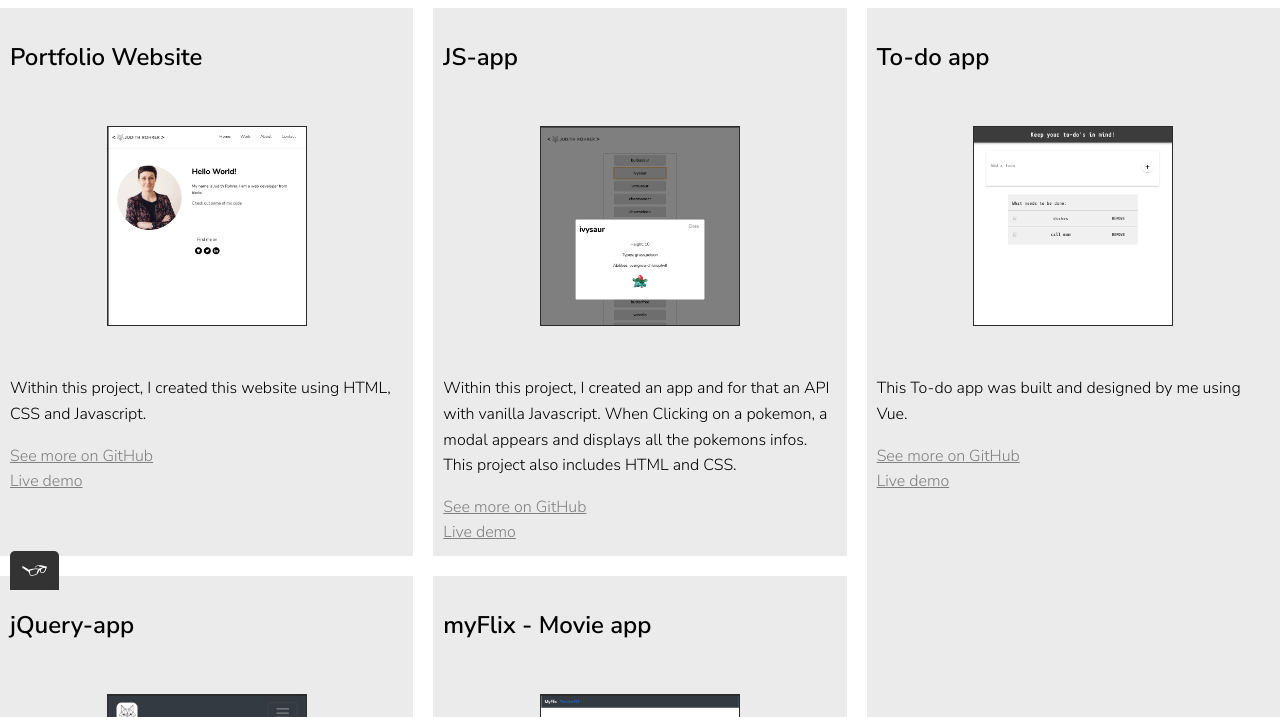
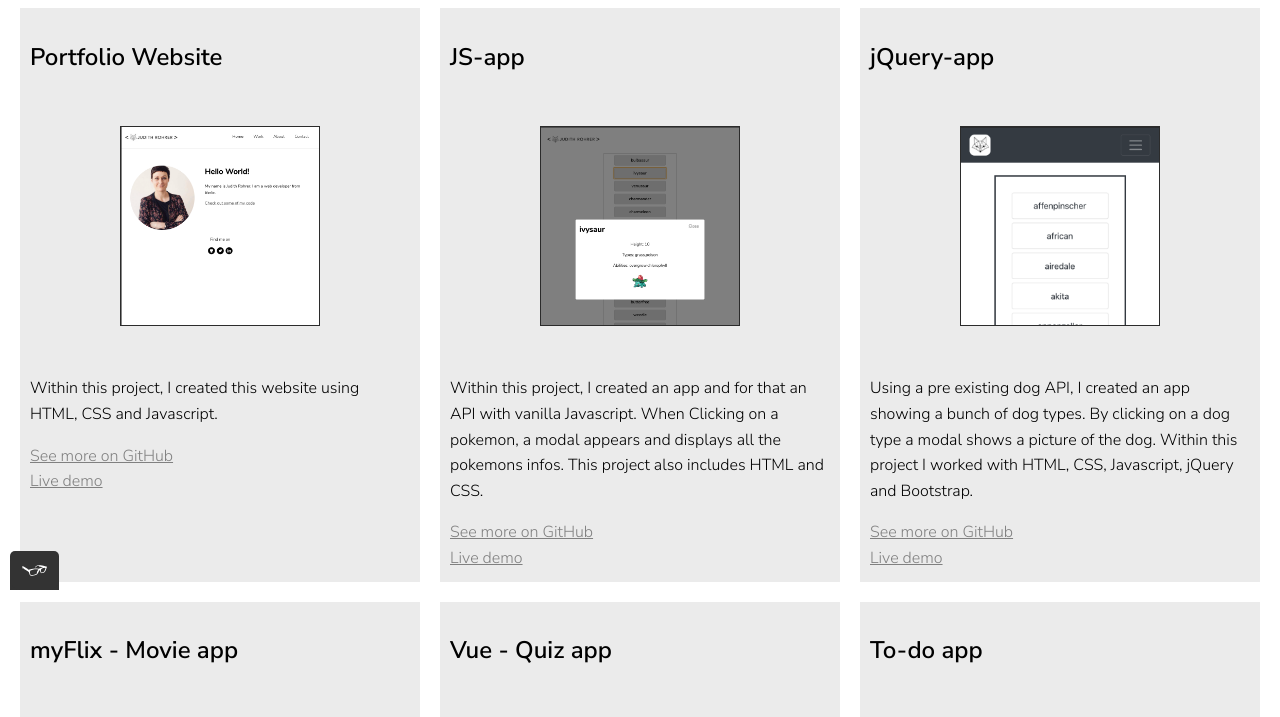
Before and after one commit to JudithRohrer/portfolio-site, a plain HTML site: page work.html in a window 1280 px wide. Shown: the part 210-927 px from the top of the page. Drawn offline with nearby package versions, Linux system fonts and the light colour scheme.

Commit message:
updated layout

```diff
--- a/css/style.production.css
+++ b/css/style.production.css
@@ -23,6 +23,8 @@ body {
   font-size: 16px;
   line-height: 1.6;
   margin-top: 150px;
+  margin-right: 20px;
+  margin-left: 20px;
 }
 
 header {
@@ -245,13 +247,10 @@ input[type="tel"],
   width: auto;
 }
 
-.grid__item:last-child {
-  -ms-grid-column: 3;
+/* .grid__item:last-child {
   grid-column: 3/3;
-  -ms-grid-row: 1;
-  -ms-grid-row-span: 2;
   grid-row: 1/3;
-}
+} */
 
 @media all and (max-width: 500px) {
   .grid {
--- a/css/styles.css
+++ b/css/styles.css
@@ -38,6 +38,8 @@ body {
   font-size: var(--font-size-v-small);
   line-height: 1.6;
   margin-top: 150px;
+  margin-right: 20px;
+  margin-left: 20px;
 }
 
 header {
@@ -214,10 +216,10 @@ input[type="tel"],
   width: auto;
 }
 
-.grid__item:last-child {
+/* .grid__item:last-child {
   grid-column: 3/3;
   grid-row: 1/3;
-}
+} */
 
 @media all and (max-width: 500px) {
   .grid {
```
